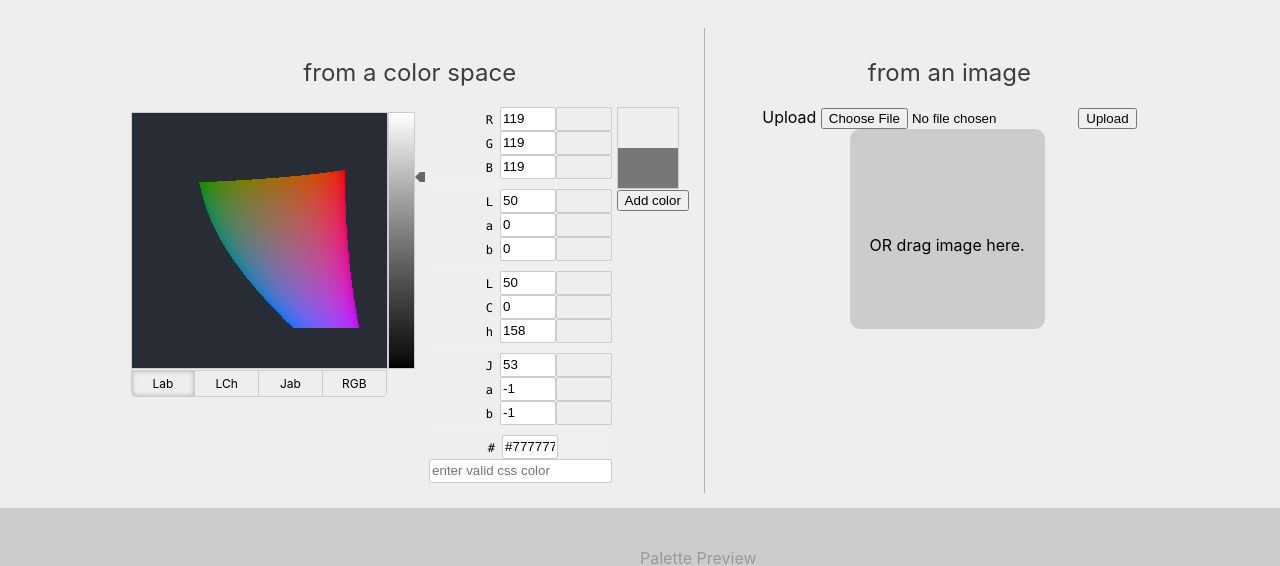
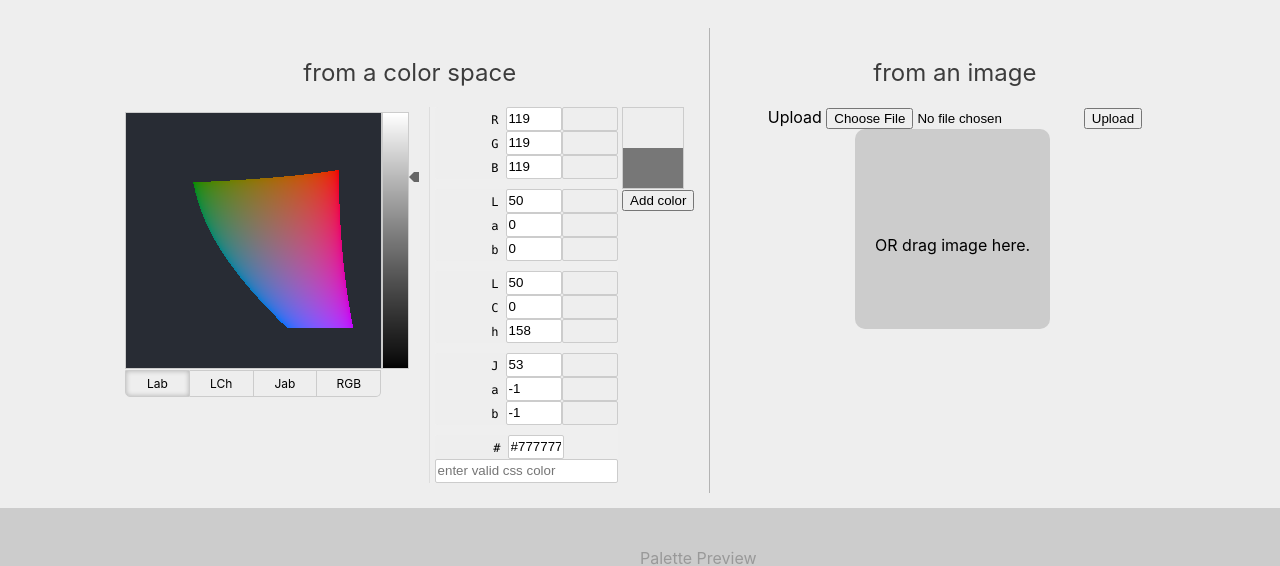
Before and after one commit to connorgr/chromaticity, a website with bundled scripts: page index.html in a window 1280 px wide. Shown: the part 390-956 px from the top of the page. Built offline with nearby package versions, Linux system fonts and the light colour scheme.

Commit message:
Finish first pass on redesign.

```diff
--- a/index.html
+++ b/index.html
@@ -11,7 +11,7 @@
       <p><strong>Chromaticity</strong>: a tool for creating legible color palettes</p>
     </section>
 
-    <div class="container border_bottom">
+    <div class="container">
       <h1>Select colors...</h1>
       <p>(click to read about color selection)</p>
 
@@ -29,7 +29,7 @@
         <canvas id="colorpicker_bar" width="25" height="255"></canvas><!--
         --><svg id="colorpicker_slider">
           <g class="thumb" transform="translate(0,0)">
-            <polygon points="0,5 5,0 20,0 20,10 5,10 "/>
+            <polygon points="0,5 5,0 10,0 10,10 5,10 "/>
           </g>
         </svg>
         <div id="colorpicker_channels">
@@ -110,8 +110,8 @@
               <td></td>
               <td>Hex</td>
               <td>RGB</td>
+              <td>Lab</td>
               <td>Jab</td>
-              <td>Lab</td>
             </tr>
           </thead>
           <tbody>
--- a/index.js
+++ b/index.js
@@ -223,8 +223,8 @@ var colorPalette = function(tbl) {
         newRow.append("td").classed("swatch", true).style("background", newColor);
         newRow.append("td").text(rgb2hex(newColor));
         newRow.append("td").text(rgb.toString().replace(/\s/g, ""));
+        newRow.append("td").text(labstr);
         newRow.append("td").text(jabstr);
-        newRow.append("td").text(labstr);
     };
     return obj;
 };
--- a/src/css/scss/colorpicker.scss
+++ b/src/css/scss/colorpicker.scss
@@ -22,8 +22,10 @@ $colorpickerSquare_width: 255px;
 }
 
 #colorpicker_slider {
+  background: none;
   height: 265px;
   margin: 0px;
+  padding-right: 5px;
   width: 10px;
   vertical-align: top;
 }
@@ -38,6 +40,8 @@ $colorpickerSquare_width: 255px;
 
 #colorpicker_channels {
   background: rgba(255,255,255,0.05);
+  border-left: 1px solid #ddd;
+  padding-left: 5px;
 }
 #colorpicker_channels ul {
   list-style: none;
--- a/src/js/colorpicker/colorPalette.js
+++ b/src/js/colorpicker/colorPalette.js
@@ -52,8 +52,8 @@ var colorPalette = function(tbl) {
     newRow.append("td").classed("swatch", true).style("background", newColor);
     newRow.append("td").text(rgb2hex(newColor));
     newRow.append("td").text(rgb.toString().replace(/\s/g, ""));
+    newRow.append("td").text(labstr);
     newRow.append("td").text(jabstr);
-    newRow.append("td").text(labstr);
   };
 
   return obj;
```
Also changed, not shown: index.min.js, src/css/main.css, 1 other file.
